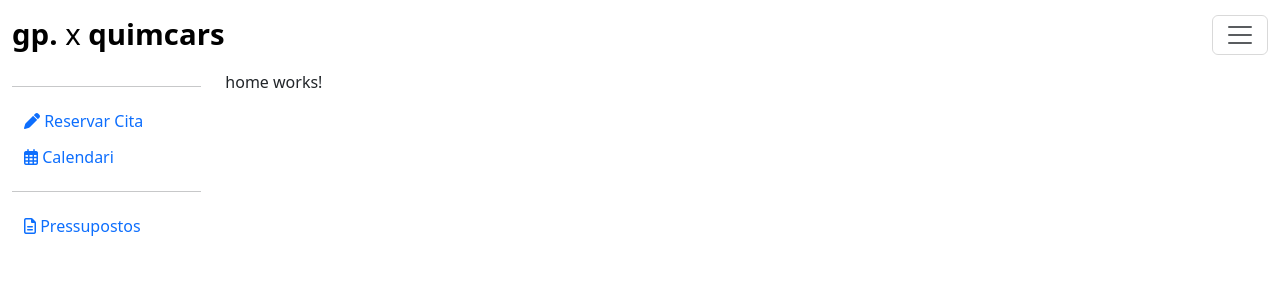
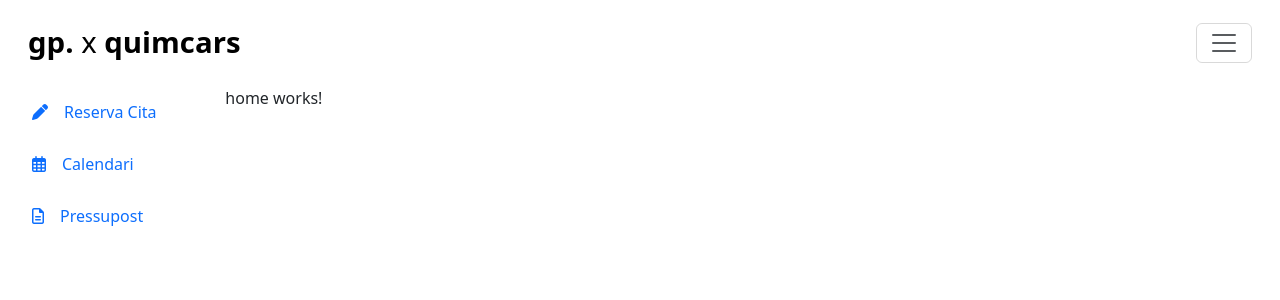
Before and after one commit to Garage-Pro-LG/garagepro-frontend, an Angular app: page / in a window 1280 px wide. Shown: the top 300 px of the page. Built offline with nearby package versions, Linux system fonts and the light colour scheme.

Commit message:
full calendar installed and config

```diff
--- a/src/app/app.component.scss
+++ b/src/app/app.component.scss
@@ -1,4 +0,0 @@
-main {
-  margin-top: 70px; /* Debe ser igual a la altura de la navbar */
-
-}
--- a/src/app/components/add-event-button/add-event-button.component.html
+++ b/src/app/components/add-event-button/add-event-button.component.html
@@ -1,4 +1,4 @@
-<button class="btn btn-outline-primary">
+<button class="btn btn-outline-primary my-2">
   <i class="fa-solid fa-pen"></i>
-    Reservar Cita
+  <span class="d-none d-md-inline ps-3">Reserva Cita</span>
 </button>
--- a/src/app/components/budget-button/budget-button.component.html
+++ b/src/app/components/budget-button/budget-button.component.html
@@ -1,4 +1,4 @@
-<button class="btn btn-outline-primary" [routerLink]="'/budget'" routerLinkActive="active">
+<button class="btn btn-outline-primary my-2" [routerLink]="'/budget'" routerLinkActive="active">
   <i class="fa-regular fa-file-lines"></i>
-    Pressupostos
+  <span class="d-none d-md-inline ps-3">Pressupost</span>
 </button>
--- a/src/app/components/calendar-button/calendar-button.component.html
+++ b/src/app/components/calendar-button/calendar-button.component.html
@@ -1,4 +1,4 @@
-<button class="btn btn-outline-primary" [routerLink]="'/calendar'" routerLinkActive="active">
+<button class="btn btn-outline-primary my-2" [routerLink]="'/calendar'" routerLinkActive="active">
   <i class="fa-regular fa-calendar-days"></i>
-    Calendari
+  <span class="d-none d-md-inline ps-3">Calendari</span>
 </button>
--- a/src/app/pages/calendar/calendar.component.html
+++ b/src/app/pages/calendar/calendar.component.html
@@ -1 +1,3 @@
-<p>calendar works!</p>
+<div class="custom-calendar pt-2">
+  <full-calendar [options]="calendarOptions"></full-calendar>
+</div>
--- a/src/app/pages/calendar/calendar.component.scss
+++ b/src/app/pages/calendar/calendar.component.scss
@@ -0,0 +1,69 @@
+::ng-deep .custom-calendar .fc-toolbar .fc-button {
+  background-color: #ffffff;
+  color: #ffffff;
+  border: none;
+  border-radius: 10pt;
+  font-size: 11pt;
+  font-weight: lighter;
+  padding: 0.5rem 1rem;
+}
+
+::ng-deep .custom-calendar .fc-toolbar .fc-button:hover {
+  background-color: #f5f6f7;
+  color: #000000;
+}
+
+::ng-deep .custom-calendar .fc-toolbar .fc-button-primary {
+  background-color: #ffffff;
+  color: #000000;
+
+}
+
+::ng-deep .custom-calendar .fc-toolbar .fc-button-group {
+  margin-right: 0.5rem;
+}
+
+::ng-deep .custom-calendar .fc-toolbar .fc-button.fc-button-active {
+  background-color: #007bff;
+  color: #ffffff;
+}
+
+
+::ng-deep .custom-calendar .fc-daygrid-day-frame {
+  border: none;
+}
+
+::ng-deep .custom-calendar .fc-daygrid-day {
+  border: none;
+}
+
+::ng-deep .custom-calendar .fc {
+  border: none;
+}
+
+::ng-deep .custom-calendar .fc .fc-col-header-cell {
+  border: none;
+}
+
+ ::ng-deep .custom-calendar .fc .fc-daygrid-cell {
+  border: none;
+}
+
+::ng-deep .custom-calendar .fc .fc-daygrid-day-number{
+  text-decoration: none;
+  color: black;
+  font-size: 10pt;
+
+}
+
+::ng-deep .custom-calendar .fc .fc-col-header-cell-cushion {
+  color:#000000;
+  text-decoration: none;
+  font-size: 9pt;
+  font-weight: lighter;
+
+}
+
+::ng-deep .custom-calendar .fc .fc-day-today {
+  background-color: #e5e7f487; /* Cambia el color de fondo del día actual */
+}
--- a/src/app/pages/calendar/calendar.component.ts
+++ b/src/app/pages/calendar/calendar.component.ts
@@ -1,12 +1,36 @@
 import { Component } from '@angular/core';
+import { RouterOutlet } from '@angular/router';
+import { FullCalendarModule } from '@fullcalendar/angular';
+import { CalendarOptions } from '@fullcalendar/core';
+import dayGridPlugin from '@fullcalendar/daygrid';
+import bootstrapPlugin from '@fullcalendar/bootstrap';
+import interactionPlugin from '@fullcalendar/interaction';
+import timeGridPlugin from '@fullcalendar/timegrid';
+import listPlugin from '@fullcalendar/list';
 
 @Component({
   selector: 'app-calendar',
   standalone: true,
-  imports: [],
+  imports: [ FullCalendarModule],
   templateUrl: './calendar.component.html',
   styleUrl: './calendar.component.scss'
 })
 export class CalendarComponent {
 
+  calendarOptions: CalendarOptions = {
+    initialView: 'dayGridMonth',
+    plugins: [dayGridPlugin, bootstrapPlugin, interactionPlugin, timeGridPlugin, listPlugin],
+    firstDay: 1,
+    // themeSystem: 'bootstrap',
+    headerToolbar: {
+      left: 'title',
+      center: 'dayGridMonth,listWeek',
+      right: 'prev,today,next'
+    },
+    buttonText: {
+      today: 'avui',
+      month: 'mes',
+      list: 'llista'
+    }
+  };
 }
--- a/src/app/shared/navbar/navbar.component.html
+++ b/src/app/shared/navbar/navbar.component.html
@@ -1,4 +1,4 @@
-<nav class="navbar fixed-top">
+<nav class="navbar p-3">
   <div class="container-fluid">
     <a class="navbar-brand" href="#"><strong>gp. </strong>x <strong>quimcars</strong></a>
     <button class="navbar-toggler" type="button" data-bs-toggle="offcanvas" data-bs-target="#offcanvasNavbar" aria-controls="offcanvasNavbar" aria-label="Toggle navigation">
--- a/src/app/shared/navbar/navbar.component.scss
+++ b/src/app/shared/navbar/navbar.component.scss
@@ -1,3 +1,7 @@
 .navbar-brand{
   font-size: 22pt
 }
+
+.navbar-toggler-icon{
+  border:none;
+}
--- a/src/app/shared/sidebar/sidebar.component.html
+++ b/src/app/shared/sidebar/sidebar.component.html
@@ -1,9 +1,8 @@
-<nav class="nav flex-column">
+<nav class="nav flex-column  ps-2">
 
-  <hr>
+
   <app-add-event-button></app-add-event-button>
   <app-calendar-button></app-calendar-button>
-  <hr>
   <app-budget-button></app-budget-button>
 
 
```
Also changed, not shown: package.json (+7 -0 lines), 1 other file (tests, documents, lock files or other folders).
